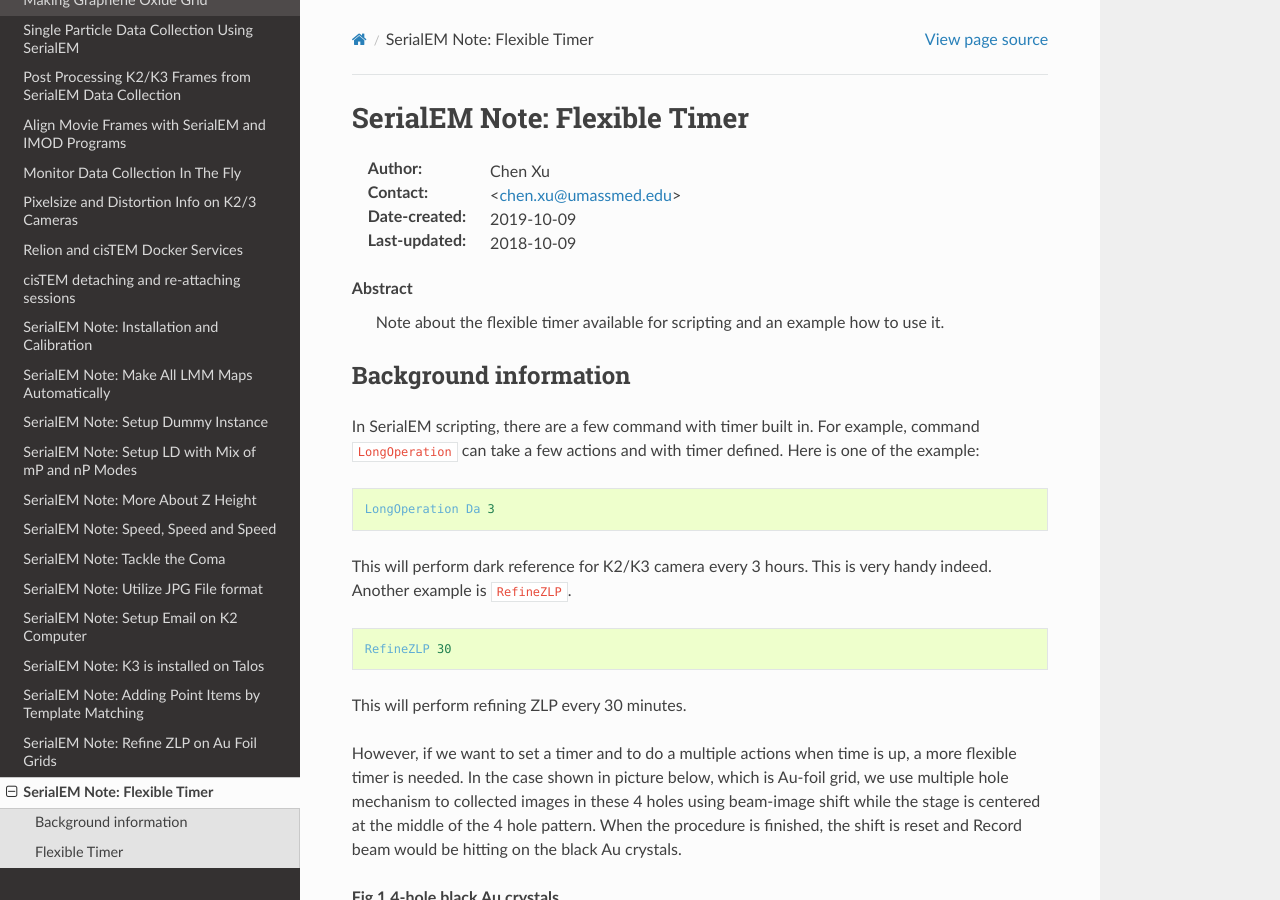
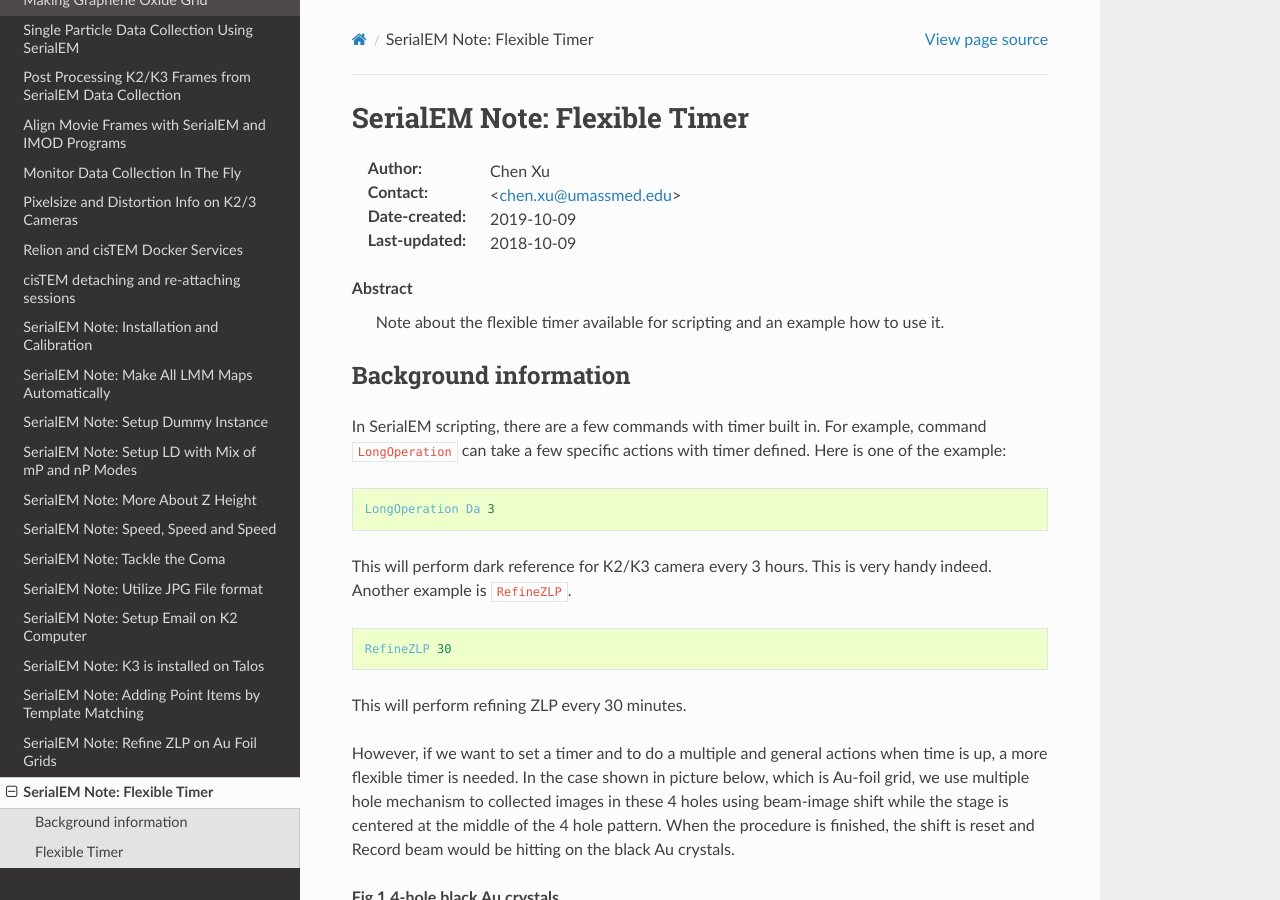
Before and after one commit to xuchen66/sphinx-emdocs, a Sphinx documentation site: the page built from source/serialEM-note-flexible-timer.rst, in a window 1280 px wide and 900 px high. Built offline with Sphinx 7.4.7 and the Read the Docs theme 2.0.0, drawn with Linux system fonts in a browser that asks for light colours; pages that are not in the unit, such as notebooks, are missing from menus.

Commit message:
Update serialEM-note-flexible-timer.rst

```diff
--- a/source/serialEM-note-flexible-timer.rst
+++ b/source/serialEM-note-flexible-timer.rst
@@ -18,8 +18,7 @@
 Background information
 ----------------------
 
-In SerialEM scripting, there are a few command with timer built in. For example, command ``LongOperation`` can take a few actions
-and with timer defined. Here is one of the example:
+In SerialEM scripting, there are a few commands with timer built in. For example, command ``LongOperation`` can take a few specific actions with timer defined.  Here is one of the example:
 
 .. code-block:: ruby
 
@@ -33,7 +32,7 @@
 
 This will perform refining ZLP every 30 minutes.
 
-However, if we want to set a timer and to do a multiple actions when time is up, a more flexible timer is needed. In the case shown in picture below, which is
+However, if we want to set a timer and to do a multiple and general actions when time is up, a more flexible timer is needed. In the case shown in picture below, which is
 Au-foil grid, we use multiple hole mechanism to collected images in these 4 holes using beam-image shift while the stage is
 centered at the middle of the 4 hole pattern. When the procedure is finished, the shift is reset and Record beam would be
 hitting on the black Au crystals.
```
